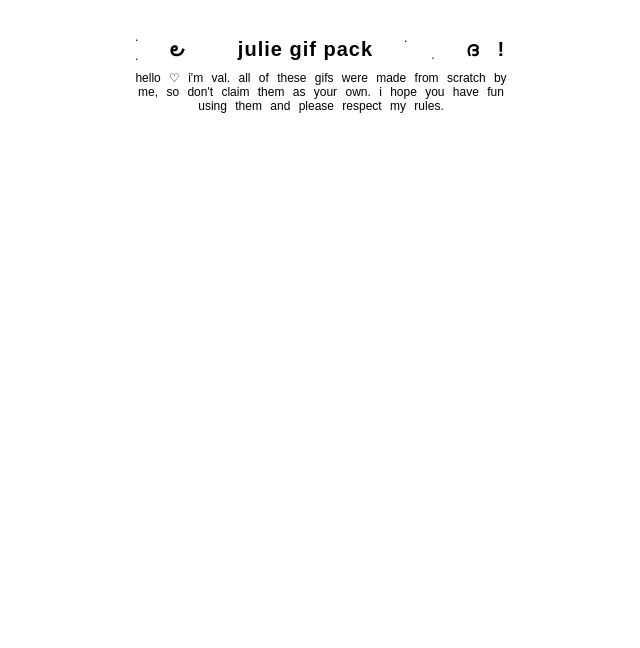
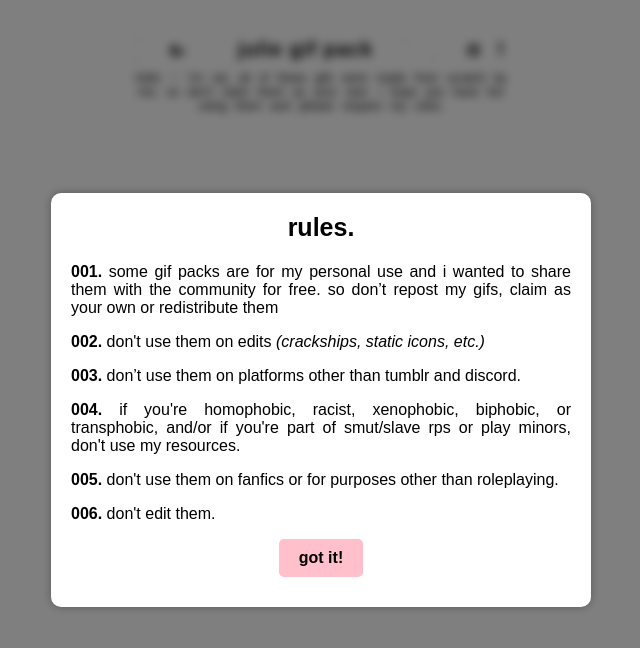
Before and after one commit to dollieourgifs/julie, a plain HTML site: page index.html in a window 1280 px wide. Shown: the whole page, without its empty margins (319-959 px from the left). Drawn offline with Linux system fonts and the light colour scheme; no server answers.

Commit message:
Update index.html

```diff
--- a/index.html
+++ b/index.html
@@ -54,6 +54,55 @@
             margin: 0; /* Elimina el margen entre los GIFs */
             padding: 0; /* Elimina el padding entre los GIFs */
         }
+
+        /* Popup y fondo difuminado */
+        .overlay {
+            position: fixed;
+            top: 0;
+            left: 0;
+            width: 100%;
+            height: 100%;
+            background: rgba(0, 0, 0, 0.5);
+            backdrop-filter: blur(5px);
+            display: flex;
+            align-items: center;
+            justify-content: center;
+
+        }
+        .popup {
+            background: white;
+            padding: 20px;
+            border-radius: 10px;
+            box-shadow: 0 0 10px rgba(0, 0, 0, 0.3);
+            text-align: justify;
+            width: 500px; /* 7 GIFs por fila */
+            height: auto;
+
+        }
+
+        .popup h2 {
+            margin-top: 0;
+            font-size: 25px;
+            font-weight: bold;
+            text-align: center;
+
+
+        }
+
+        .popup button {
+            background-color: pink;
+            border: none;
+            padding: 10px 20px;
+            font-size: 16px;
+            cursor: pointer;
+            border-radius: 5px;
+            display: block;
+            margin: 10px auto;
+        }
+
+        .hidden {
+            display: none;
+        }
     </style>
 </head>
 <body>
@@ -63,6 +112,25 @@
     </div>
 
     <div id="gifcontainer"></div>
+
+    <div class="overlay" id="popup-overlay">
+        <div class="popup">
+            <h2>rules.</h2>
+
+            <p><b>001.</b> some gif packs are for my personal use and i wanted to share them with the community for free. so don’t repost my gifs, claim as your own or redistribute them</p>
+
+<p><b>002.</b> don't use them on edits <i>(crackships, static icons, etc.)</i></p>
+
+<p><b>003.</b> don’t use them on platforms other than tumblr and discord.</p>
+
+<p><b>004.</b> if you're homophobic, racist, xenophobic, biphobic, or transphobic, and/or if you're part of smut/slave rps or play minors, don't use my resources.</p>
+
+<p><b>005.</b> don't use them on fanfics or for purposes other than roleplaying.</p>
+
+<p><b>006.</b> don't edit them.</p></p>
+            <button onclick="closePopup()"><b>got it!</b></button>
+        </div>
+    </div>
 
     <script>
         // URL del repositorio en GitHub
@@ -91,6 +159,10 @@
                 });
             })
             .catch(error => console.error('Error al cargar los GIFs:', error));
+
+        function closePopup() {
+            document.getElementById('popup-overlay').classList.add('hidden');
+        }
     </script>
 </body>
 </html>
```
